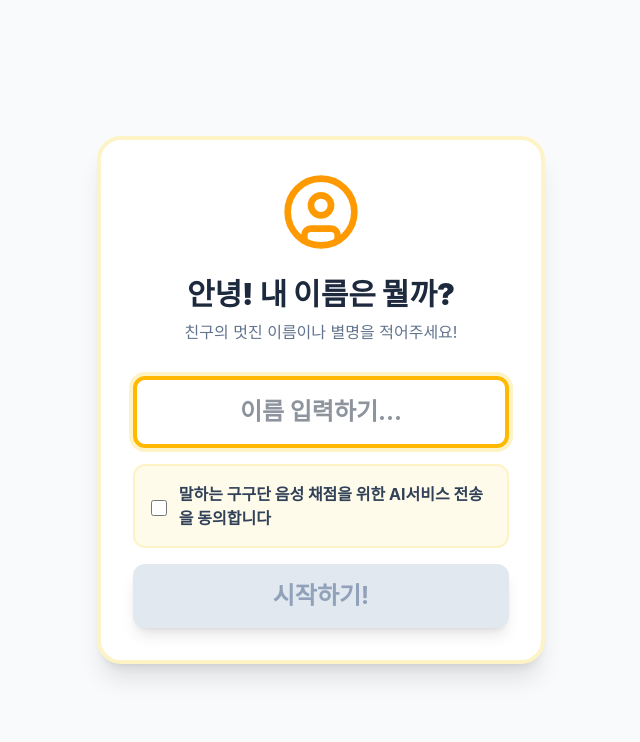
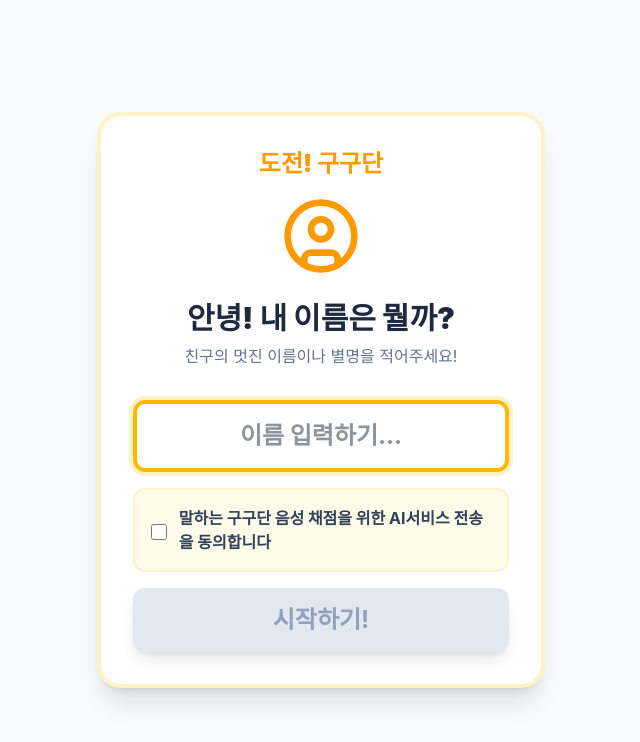
Before and after one commit to gourd2000-ship-it/GooGooDan, a React (Vite) app in the folder client/: page / in a window 1280 px wide. Shown: the top 742 px of the page, without its empty margins (319-959 px from the left). Built offline with nearby package versions, Linux system fonts and the light colour scheme; no server answers.

Commit message:
Add Korean title to welcome screen

```diff
--- a/client/src/screens/LoginScreen.tsx
+++ b/client/src/screens/LoginScreen.tsx
@@ -17,6 +17,7 @@ export default function LoginScreen() {
   return (
     <div className="flex flex-col items-center justify-center min-h-screen bg-slate-50 p-4">
       <div className="bg-white p-8 rounded-3xl shadow-xl w-full max-w-md text-center border-4 border-amber-100">
+        <p className="mb-4 text-2xl font-black text-amber-500">도전! 구구단</p>
         <div className="flex justify-center mb-6 text-amber-500">
           <UserCircle size={80} />
         </div>
```
Also changed, not shown: 1 other file (tests, documents, lock files or other folders).
